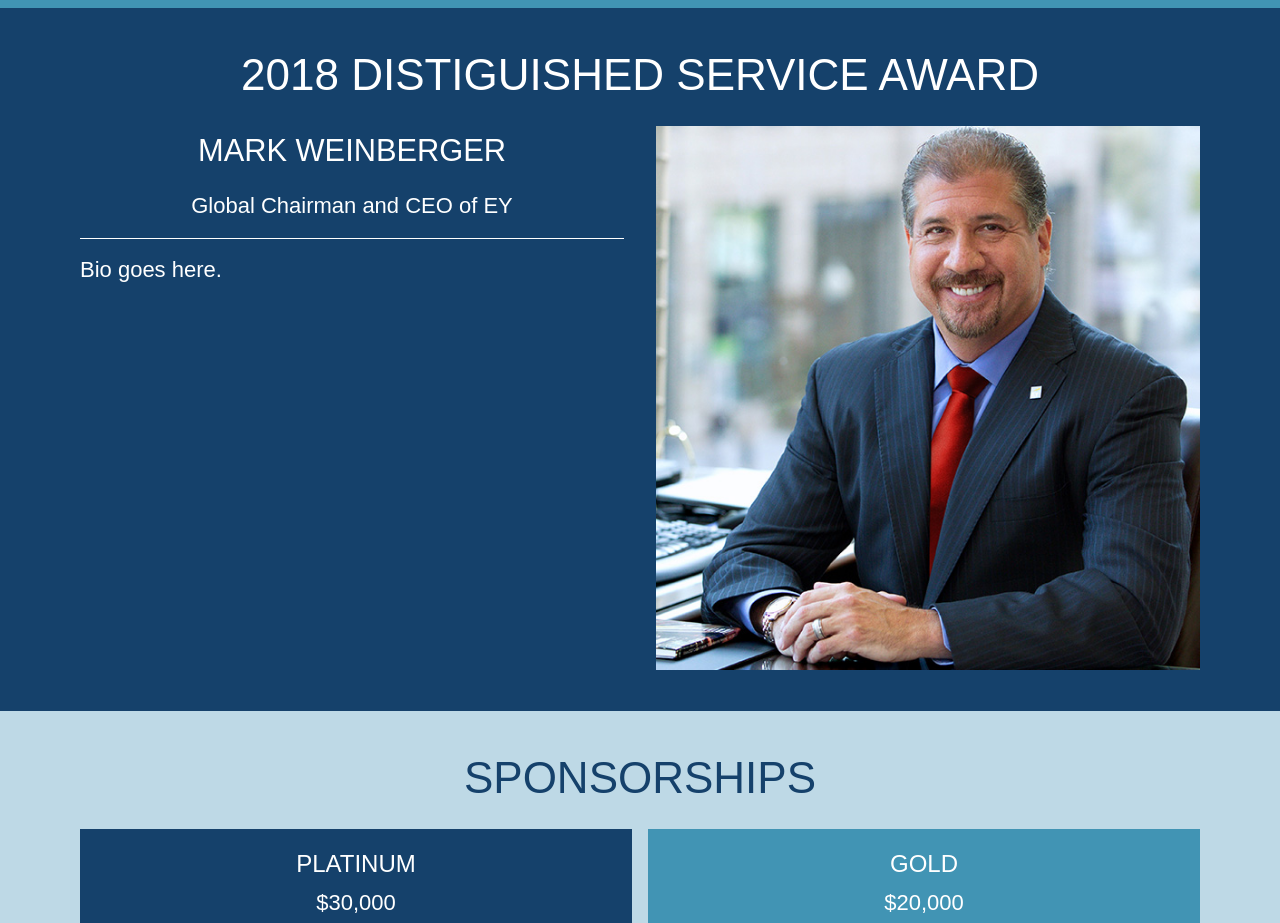
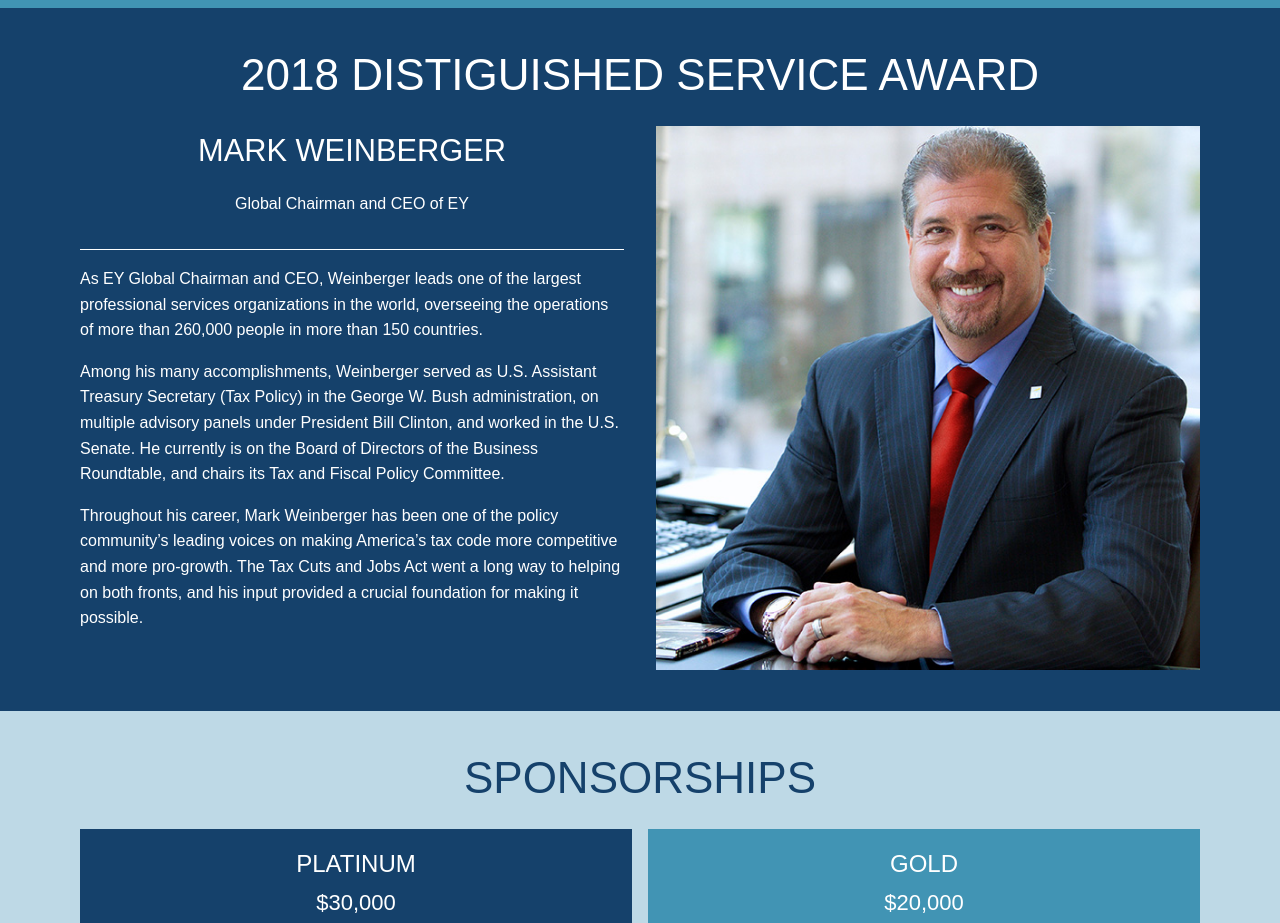
Before and after one commit to TaxFoundation/taxprom-2018, a React (Create React App) app: page / in a window 1280 px wide. Shown: the part 3060-3983 px from the top of the page. Built offline with nearby package versions, Linux system fonts and the light colour scheme; grey boxes are pictures that could not be loaded; a web font is replaced by a local one.

Commit message:
Add bio text

```diff
--- a/src/sections/Awards.js
+++ b/src/sections/Awards.js
@@ -9,10 +9,20 @@
   grid-gap: 2rem;
   grid-template: auto / auto;
 
+  p {
+    font-size: 1rem;
+    line-height: 1.6;
+    margin-bottom: 1rem;
+  }
+
   @media (min-width: 920px) {
     grid-template-columns: repeat(2, 1fr);
   }
 `;
+
+const AwardeeText = styled.div``;
+
+const AwardeePhoto = styled.div``;
 
 const Name = styled.div`
   border-bottom: 1px solid #fff;
@@ -25,16 +35,18 @@
     <SectionContainer>
       <h3>2018 Distiguished Service Award</h3>
       <AwardeeContainer>
-        <div>
+        <AwardeeText>
           <Name>
             <h4>Mark Weinberger</h4>
             <p style={{ textAlign: 'center' }}>Global Chairman and CEO of EY</p>
           </Name>
-          <p>Bio goes here.</p>
-        </div>
-        <div>
+          <p>As EY Global Chairman and CEO, Weinberger leads one of the largest professional services organizations in the world, overseeing the operations of more than 260,000 people in more than 150 countries. </p>
+          <p>Among his many accomplishments, Weinberger served as U.S. Assistant Treasury Secretary (Tax Policy) in the George W. Bush administration, on multiple advisory panels under President Bill Clinton, and worked in the U.S. Senate. He currently is on the Board of Directors of the Business Roundtable, and chairs its Tax and Fiscal Policy Committee.</p>
+          <p>Throughout his career, Mark Weinberger has been one of the policy community’s leading voices on making America’s tax code more competitive and more pro-growth. The Tax Cuts and Jobs Act went a long way to helping on both fronts, and his input provided a crucial foundation for making it possible.</p>
+        </AwardeeText>
+        <AwardeePhoto>
           <img src={mw} alt="Mark Weinberger" style={{ width: '100%' }} />
-        </div>
+        </AwardeePhoto>
       </AwardeeContainer>
     </SectionContainer>
   </BackgroundColorContainer>
```
